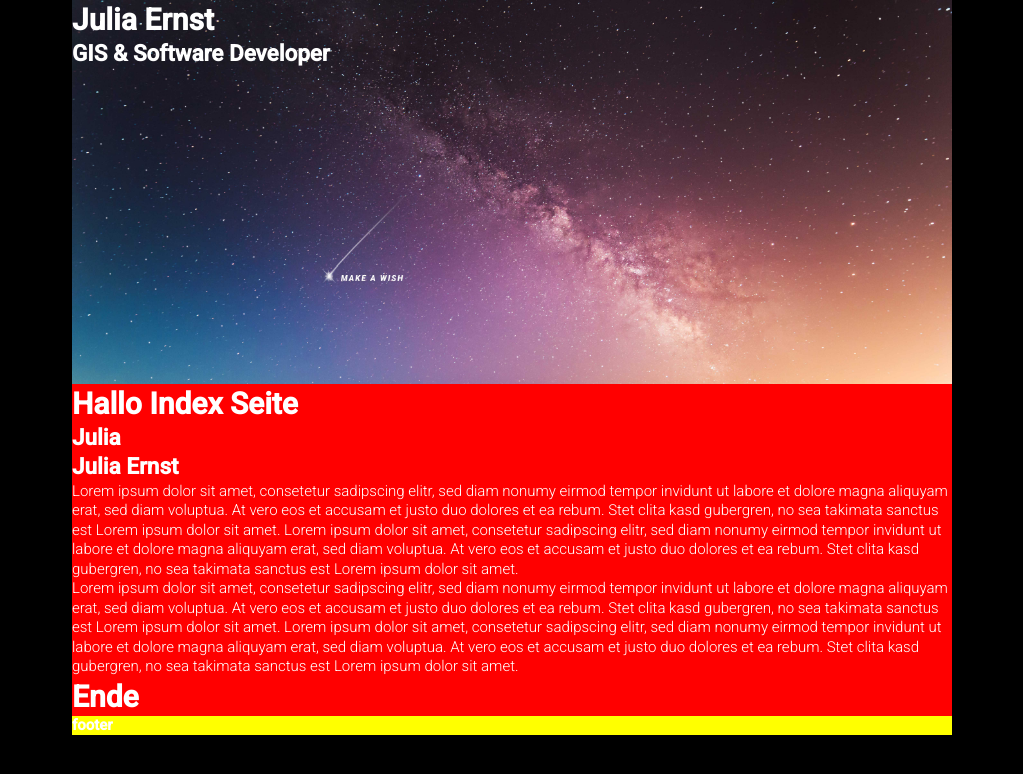
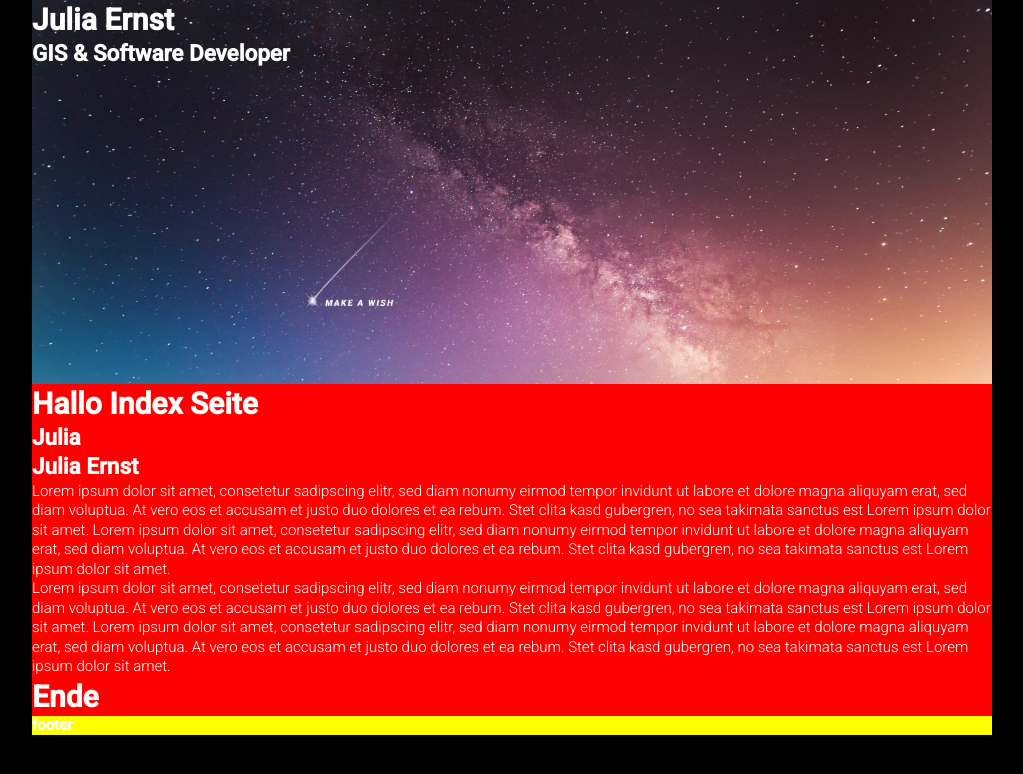
Before and after one commit to missserious/juliaernst, a Jekyll site: the page built from index.html, in a window 1280 px wide. Shown: the top 774 px of the page, without its empty margins (128-1151 px from the left). Built offline with Jekyll 4.4.1, drawn with Linux system fonts in a browser that asks for light colours.

Commit message:
update scss

```diff
--- a/css/styles.scss
+++ b/css/styles.scss
@@ -13,14 +13,14 @@ body {
   line-height: 1.3;
   background-color:#000;
   color: white;
-  max-width: 880px;
+  max-width: 960px;
 }
 
 header {
   height: 384px;
   background-image: url(../img/makeAwish.png), url(../img/header.jpg);
-  background-position: center 266px, center top;
-  background-size:880px, 880px;
+  background-position: center 290px, center top;
+  background-size:960px, 960px;
   background-repeat: no-repeat, no-repeat;
   background-attachment:fixed, fixed;
 }
```
